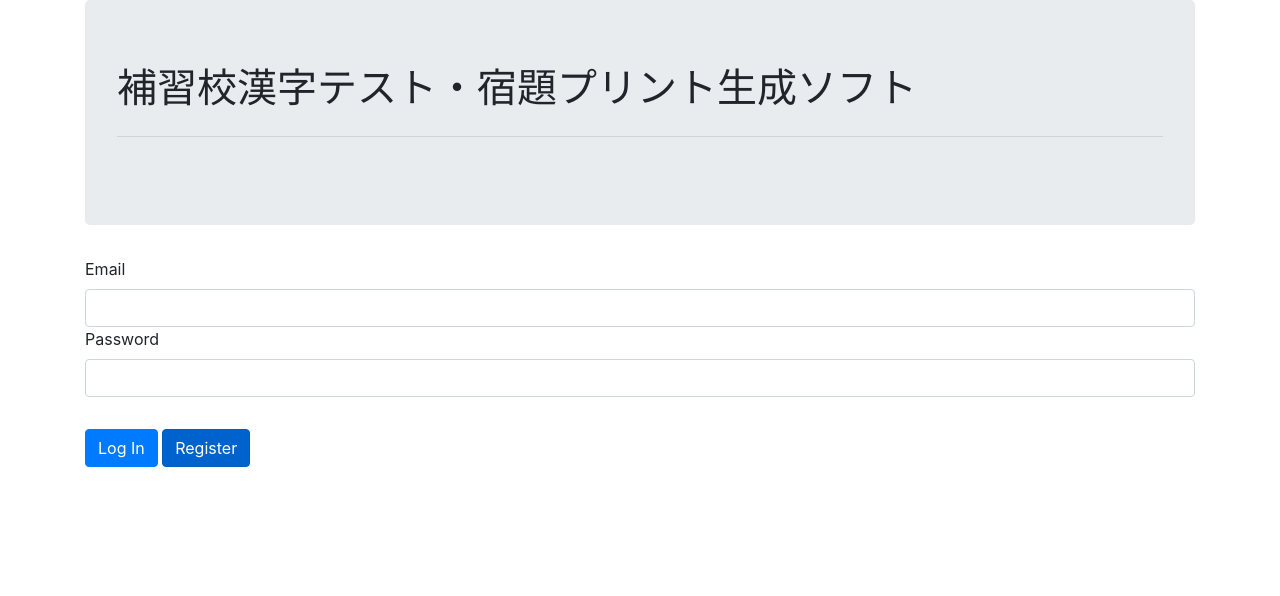
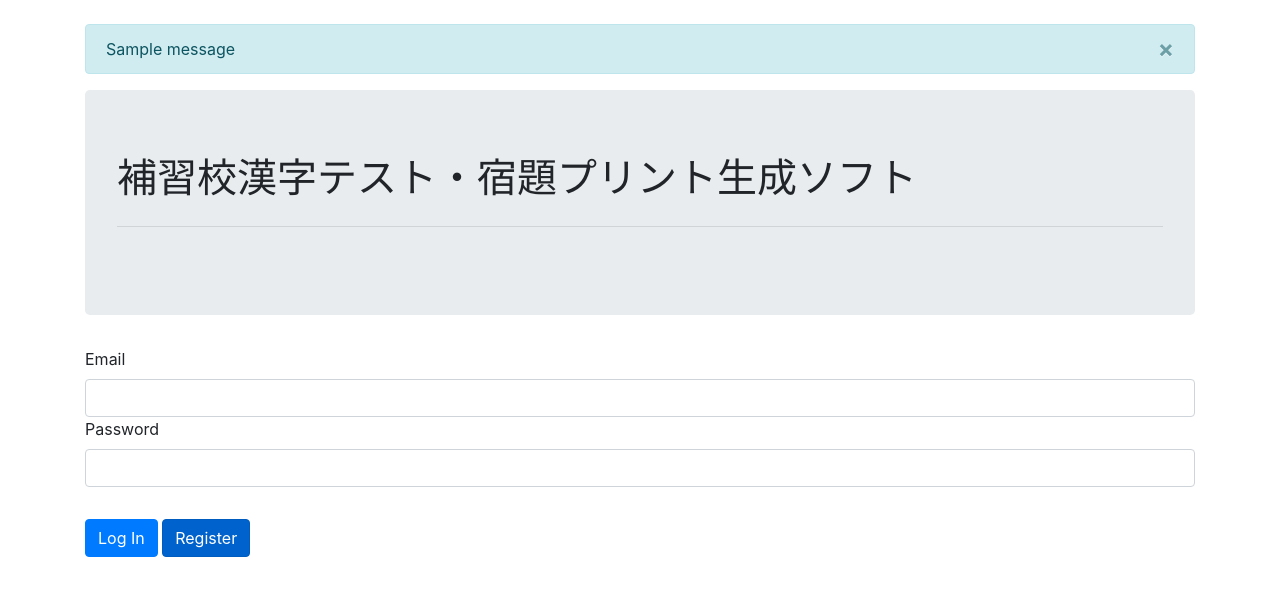
Before and after one commit to karlneco/kanji-test-maker, a Flask app: page / in a window 1280 px wide. Shown: the top 596 px of the page. Run offline with Flask 2, Linux system fonts and the light colour scheme; one stand-in notice (Sample message) is shown; some libraries are stand-ins or nearby versions.

Commit message:
added account activation message

```diff
--- a/app.py
+++ b/app.py
@@ -16,6 +16,9 @@ def index():
 
         if user.check_password(form.password.data) and user is not None:
             login_user(user)
+            if user.grades == 'none':
+                flash('This account is not activated yet, please wait for the activation email.')
+                return redirect(url_for('index'))
             flash('Login Successful')
 
             # if user was lookign for a specific page then take them tere now
@@ -25,7 +28,6 @@ def index():
                 next = url_for('home')
 
         return redirect(next)
-
     return render_template('index.html', form=form)
 
 
--- a/hktm/templates/index.html
+++ b/hktm/templates/index.html
@@ -11,6 +11,26 @@
   <title>Kanji Test Generator</title>
   </head>
   <body>
+
+
+    <div class='row'>
+      &nbsp;
+    </div>
+
+    {% with messages = get_flashed_messages() %}
+      {% if messages %}
+        <div class="container">
+          {% for message in messages %}
+          <div class="alert alert-info alert-dismissible fade show" role="alert">
+            {{ message }}
+            <button type="button" class=" close" data-dismiss="alert" aria-label="Close">
+              <span aria-hidden="true">&times;</span>
+            </button>
+          </div>
+          {%endfor%}
+        </div>
+      {% endif %}
+    {%endwith%}
 
     <div class="container">
       <div class="jumbotron">
```
